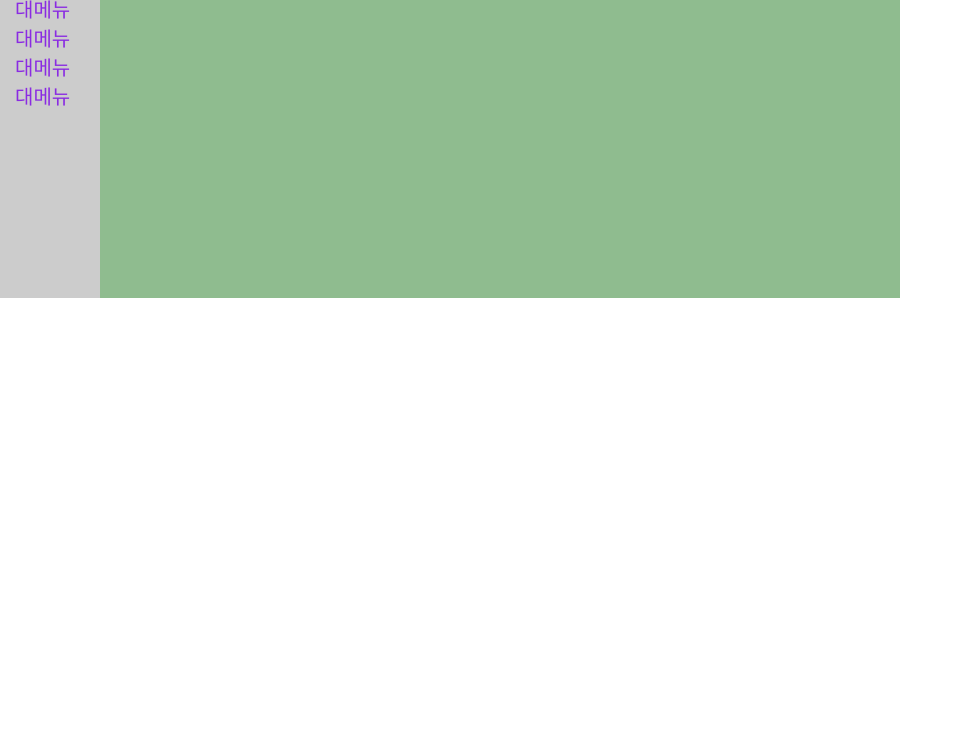
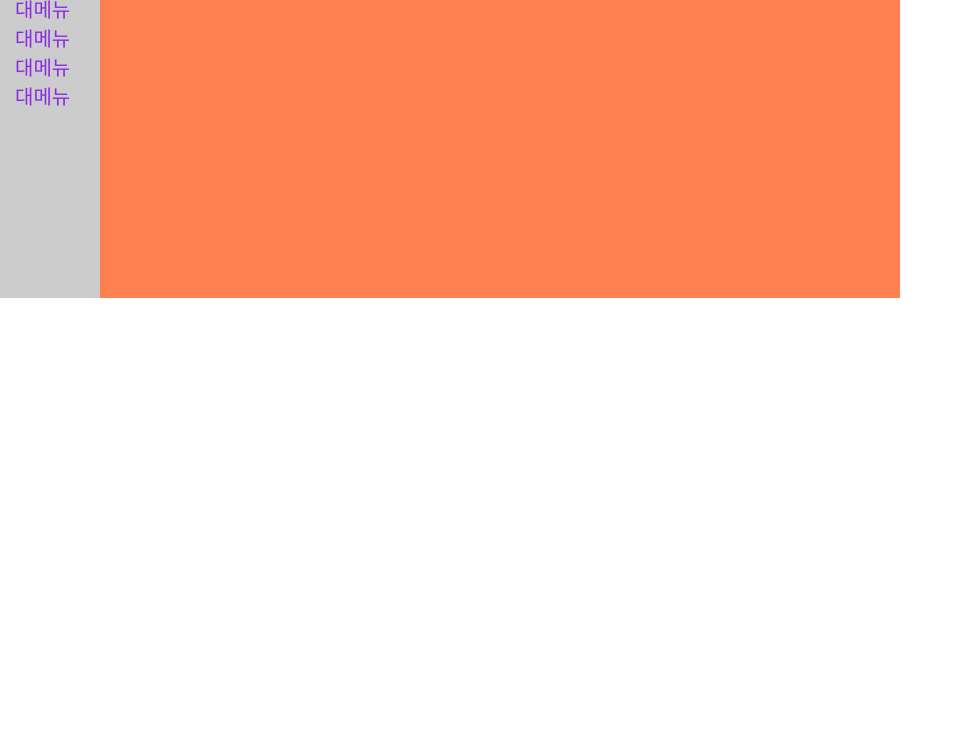
Before and after one commit to ga8226/web-play, a plain HTML site: page index.html in a window 1280 px wide. Shown: the part 52-800 px from the top of the page, without its empty margins (0-963 px from the left). Drawn offline with nearby package versions, Linux system fonts and the light colour scheme.

Commit message:
페이드로 사라지는거 만들기 css랑 js 수정

```diff
--- a/css/my.css
+++ b/css/my.css
@@ -57,7 +57,18 @@ a{color: blueviolet; text-decoration: none;}
 }
 .ani>div{
     height: 350px;
+    left: 0;
+    top: 0;
+    width: 100%;
+    opacity: 0;
+    transition: 0.5s;
+}
+.on{
+    opacity: 1 !important;
 }
 .ani{width: 1000000px;}
-.b2{background-color: darkseagreen;}
-#banner{overflow: hidden;}
+.b1{background-color: darkseagreen;}
+.b2{background-color: coral;}
+.b3{background-color: deeppink;}
+#banner{overflow: hidden;
+    height: 350px;}
--- a/index.html
+++ b/index.html
@@ -57,10 +57,10 @@
         <div class="content">
             <div id="banner">
                 <!-- 좌우슬라이드 -->
-                <div class="ani d-flex">
-                    <div class="b1">1</div>
-                    <div class="b2">2</div>
-                    <div class="b3">3</div>
+                <div class="ani d-flex rel">
+                    <div class="b1 abs on">1</div>
+                    <div class="b2 abs">2</div>
+                    <div class="b3 abs">3</div>
                 </div>
             </div>
         </div>
--- a/js/layout.js
+++ b/js/layout.js
@@ -1,11 +1,15 @@
 $(function(){
+    let count =0;
     setInterval(function(){
-        $(".ani").animate({"marginLeft" : -800}, 400,function(){
-            $(this).find("div").eq(0).appendTo($(this))
-            //첫번째 div를 맨끝으로 옮겨라
-            $(this).css("margin-left",0)
-            //원래자리로
-        })
+        // $(".ani").animate({"marginLeft" : -800}, 400,function(){
+        //     $(this).find("div").eq(0).appendTo($(this))
+        //     //첫번째 div를 맨끝으로 옮겨라
+        //     $(this).css("margin-left",0)
+        //     //원래자리로
+        // })
+        count++;
+        count %=3;
+        $(".ani>div").eq(count).addClass("on").siblings().removeClass("on")
     },3000)
 
 })
```
